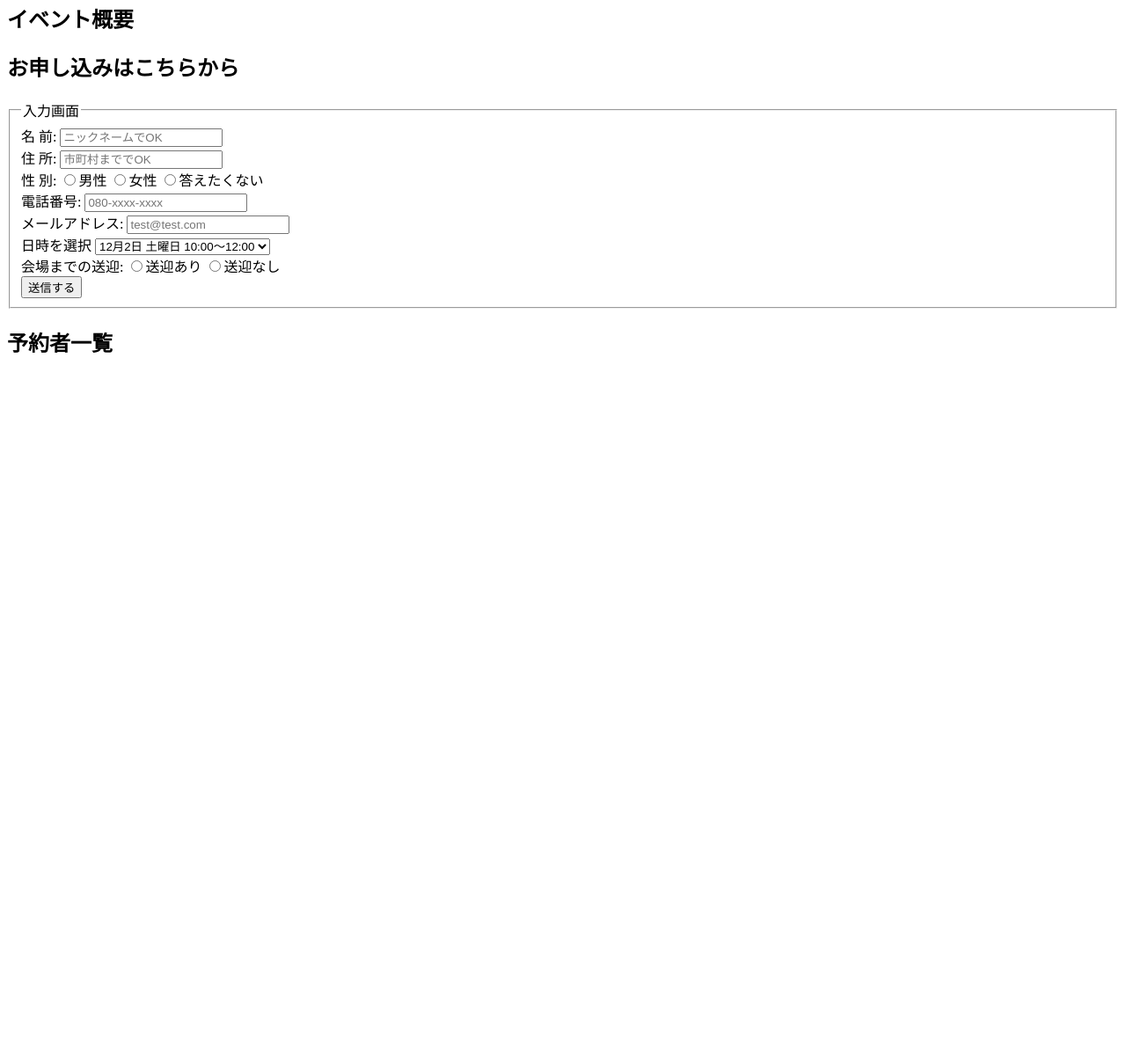
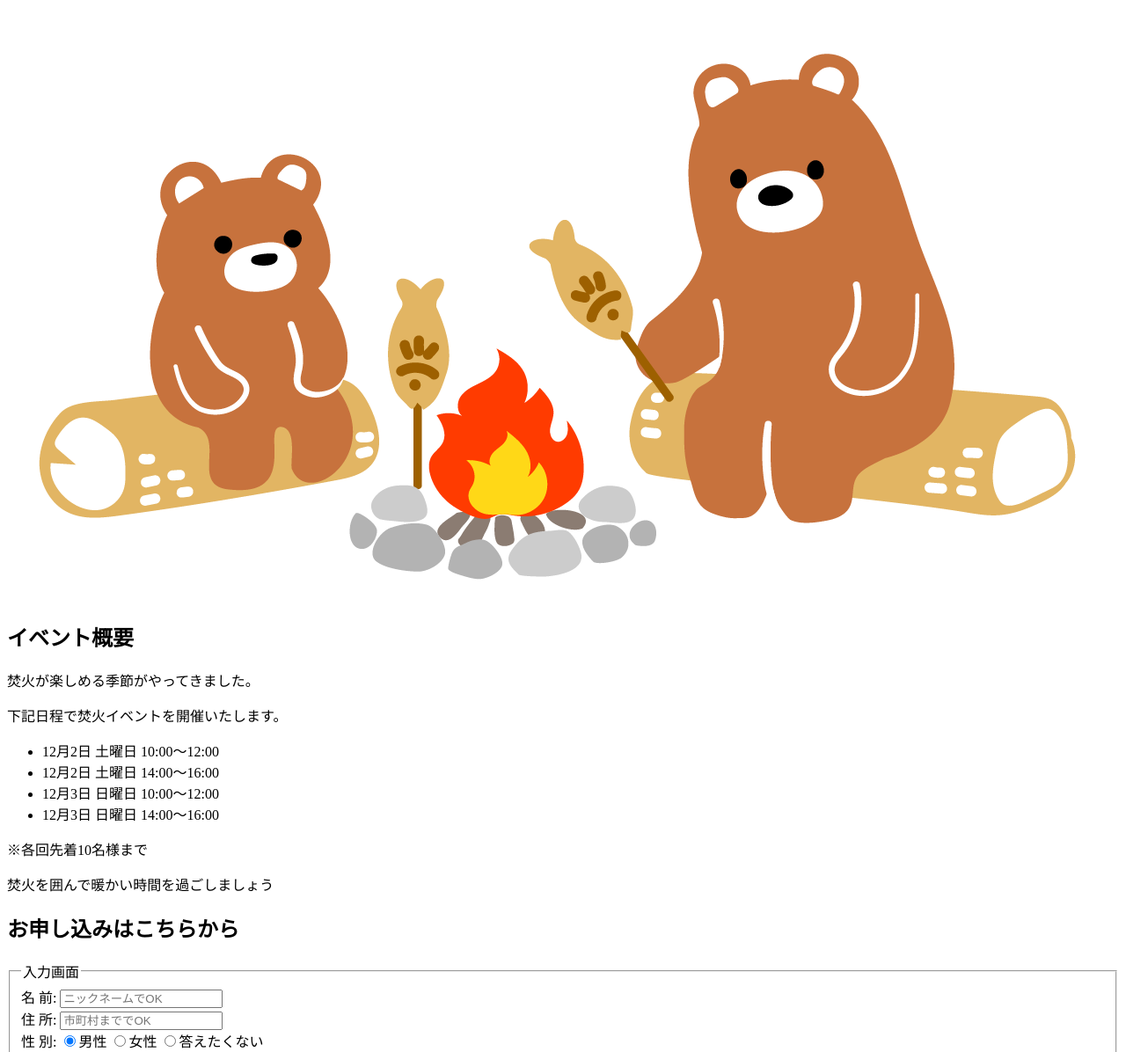
Before and after one commit to Ayumi-Moriyama/Event-reserve, a plain HTML site: page index.html in a window 1280 px wide. Shown: the part 86-1282 px from the top of the page at 88% size. Before the commit the page ends 800 px from the top, so only its background shows below. Drawn offline with nearby package versions, Linux system fonts and the light colour scheme; no server answers.

Commit message:
予約一覧にデータすべて表示させるパターン

```diff
--- a/css/sample.css
+++ b/css/sample.css
@@ -3,9 +3,10 @@ body{
     padding:0;
     text-align:left;
     font-size: 32px;
+    background-color: rgb(220, 198, 188);
 }
 header{
-    background-color: #fff;
+    background-color: rgb(172, 039, 056);
     border-bottom: 1px solid #ccc;
     text-align: center;
 }
@@ -42,3 +43,8 @@ li:hover{
     background: #0066CC;
     color:#fff;
 }
+
+.takibiImage{
+    display: flex;
+    justify-content: space-around;
+}
--- a/index.html
+++ b/index.html
@@ -11,12 +11,27 @@
                 background: #ccc;
             }
         </style>
+        <!-- <link rel="stylesheet" href="css/sample.css"> -->
     </head>
 
     <body>
         <h1>焚火イベント予約</h1>
 
+        <img class="takibiImage" src="./images/takibi.png" alt="">
+
         <h2>イベント概要</h2>
+        <div>
+            <p>焚火が楽しめる季節がやってきました。</p>
+            <p>下記日程で焚火イベントを開催いたします。</p>
+            <ul>
+                <li>12月2日 土曜日 10:00～12:00</li>
+                <li>12月2日 土曜日 14:00～16:00</li>
+                <li>12月3日 日曜日 10:00～12:00</li>
+                <li>12月3日 日曜日 14:00～16:00</li>
+            </ul>
+            <p>※各回先着10名様まで</p>
+            <p>焚火を囲んで暖かい時間を過ごしましょう</p>
+        </div>
 
 
         <h2>お申し込みはこちらから</h2>
@@ -31,9 +46,9 @@
                     住 所: <input type="text" id="address" placeholder="市町村まででOK">
                 </div>
                 <div>
-                    性 別: <label for="gender"><input type="radio" id="Male">男性</label>
-                    <label for="gender"><input type="radio" id="Female">女性</label>
-                    <label for="gender"><input type="radio" id="agender">答えたくない</label>
+                    性 別: <label for="gender"><input type="radio" name="gender" id="Male" value="男性" checked>男性</label>
+                    <label for="gender"><input type="radio" name="gender" id="Female" value="女性">女性</label>
+                    <label for="gender"><input type="radio" name="gender" id="agender" value="非公表">答えたくない</label>
                 </div>
                 <div>
                     電話番号: <label for="tel"><input type="tel" id="tel" placeholder="080-xxxx-xxxx"></label>
@@ -42,17 +57,17 @@
                     メールアドレス: <label for="email"><input type="email" id="email" placeholder="test@test.com"></label>
                 </div>
                 <div>
-                    <label for="event">日時を選択</label>
-                    <select id="event">
-                        <option value="satAm">12月2日 土曜日 10:00～12:00</option>
-                        <option value="satPm">12月2日 土曜日 14:00～16:00</option>
-                        <option value="sunAm">12月3日 日曜日 10:00～12:00</option>
-                        <option value="sunPm">12月3日 日曜日 14:00～16:00</option>
+                    <label for="takibiEvent">日時を選択</label>
+                    <select name="takibiEvent" id="takibiEvent">
+                        <option name="satAm" value="12月2日 土曜日 10:00～12:00">12月2日 土曜日 10:00～12:00</option>
+                        <option name="satPm" value="12月2日 土曜日 14:00～16:00">12月2日 土曜日 14:00～16:00</option>
+                        <option name="sunAm" value="12月3日 日曜日 10:00～12:00">12月3日 日曜日 10:00～12:00</option>
+                        <option name="sunPm" value="12月3日 日曜日 14:00～16:00">12月3日 日曜日 14:00～16:00</option>
                     </select>
                 </div>
                 <div>
-                    会場までの送迎: <label for="taxi"><input type="radio" id="ari">送迎あり</label>
-                    <label for="taxi"><input type="radio" id="nasi">送迎なし</label>
+                    会場までの送迎: <label for="taxi"><input type="radio" name="taxi" value="送迎あり" checked>送迎あり</label>
+                    <label for="taxi"><input type="radio" name="taxi" value="送迎なし">送迎なし</label>
                 </div>
 
 
@@ -96,7 +111,7 @@
             } from "https://www.gstatic.com/firebasejs/10.7.0/firebase-firestore.js";  // ここまで
 
             const firebaseConfig = {
-                // ここにAPIキー入れる
+                // APIキーをここに入れる
                 authDomain: "event-reserve-test.firebaseapp.com",
                 projectId: "event-reserve-test",
                 storageBucket: "event-reserve-test.appspot.com",
@@ -112,15 +127,20 @@
             // <!-- firebaseのコード ここまで -->
 
             // firebaseにデータを送る
+
+            // 送信するを押した後の処理
             $("#send").on('click', function () {
                 const postData = {
                     name: $("#name").val(),
                     address: $("#address").val(),
+                    gender: $("input[name='gender']:checked").val(),
                     tel: $("#tel").val(),
                     email: $("#email").val(),
+                    takibiEvent: $("#takibiEvent").val(),
+                    taxi: $("input[name='taxi']:checked").val(),
                     time: serverTimestamp(),
                 };
-                console.log(data);
+                // console.log(gender);
                 addDoc(collection(db, "reserve"), postData);
                 $("#text").val("");
             });
@@ -151,8 +171,11 @@
                 <li id="${document.id}">
                 <p>${document.data.name} at ${convertTimestampToDatetime(document.data.time.seconds)}</p>
                 <p>${document.data.address}</p>
+                <p>${document.data.gender}</p>
                 <p>${document.data.tel}</p>
                 <p>${document.data.email}</p>
+                <p>${document.data.takibiEvent}</p>
+                <p>${document.data.taxi}</p>
                 </li>
                 `);
                 });
```
Also changed, not shown: images/takibi.png (added), 1 other file.
